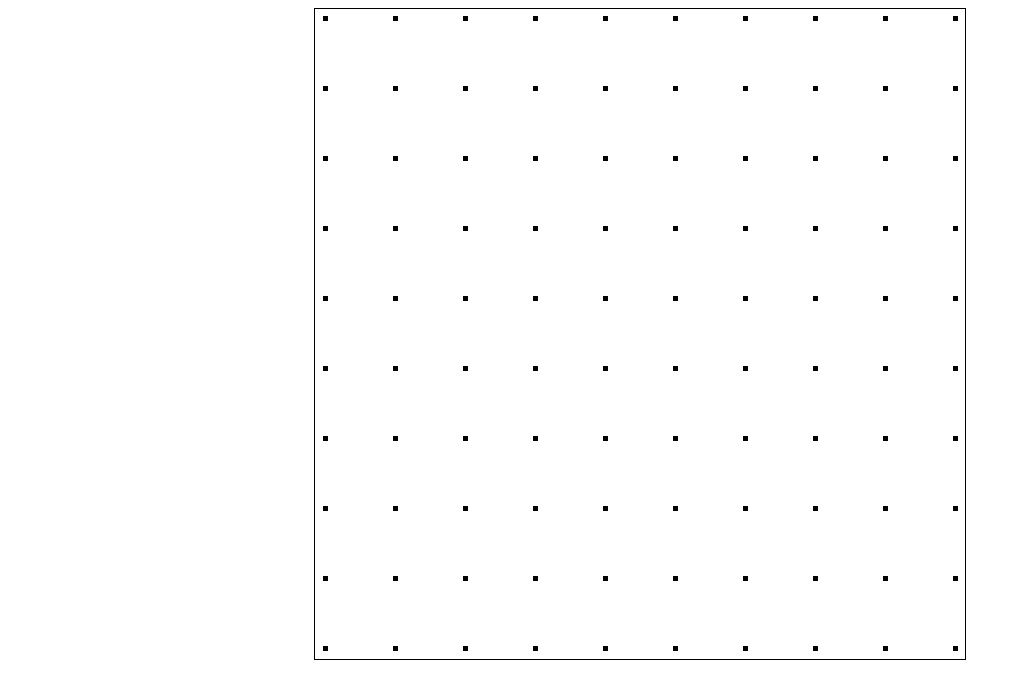
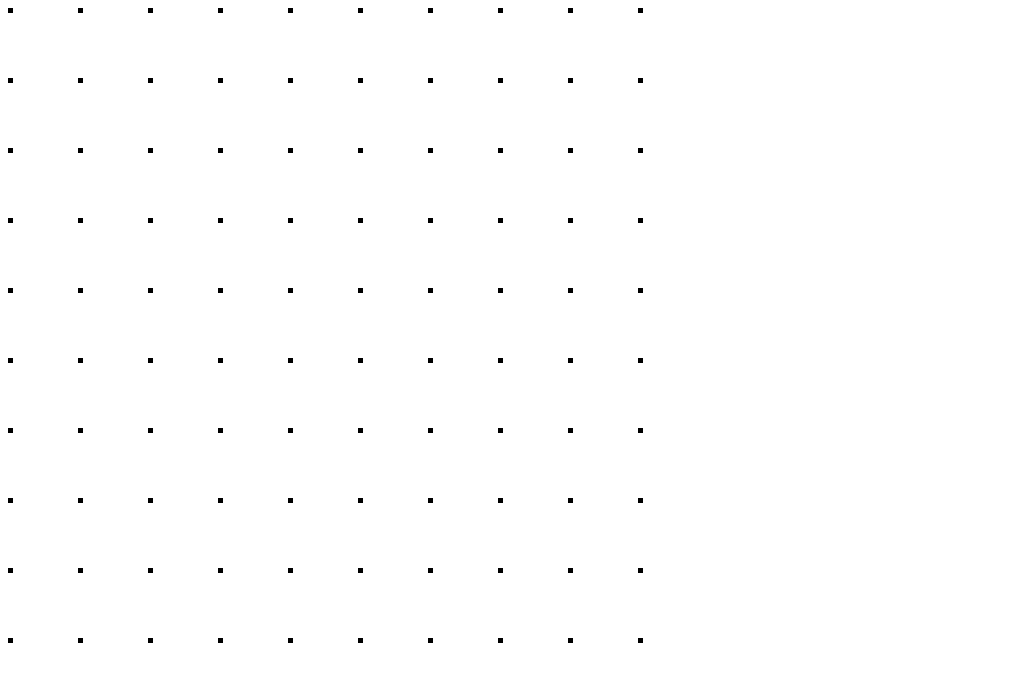
Before and after one commit to code-hunger/dot-game, a plain HTML site: page index.html in a window 1280 px wide. Shown: the whole page, without its empty margins (0-1021 px from the left). Drawn offline with Linux system fonts and the light colour scheme.

Commit message:
style.css not needed

```diff
--- a/index.html
+++ b/index.html
@@ -1,2 +1 @@
-<link rel="stylesheet" href="style.css" />
 <script src="game.js"></script>
--- a/style.css
+++ /dev/null
@@ -1,6 +0,0 @@
-canvas {
-    border: 1px solid black;
-    padding: 1ex;
-    display: table;
-    margin: auto;
-}
```
